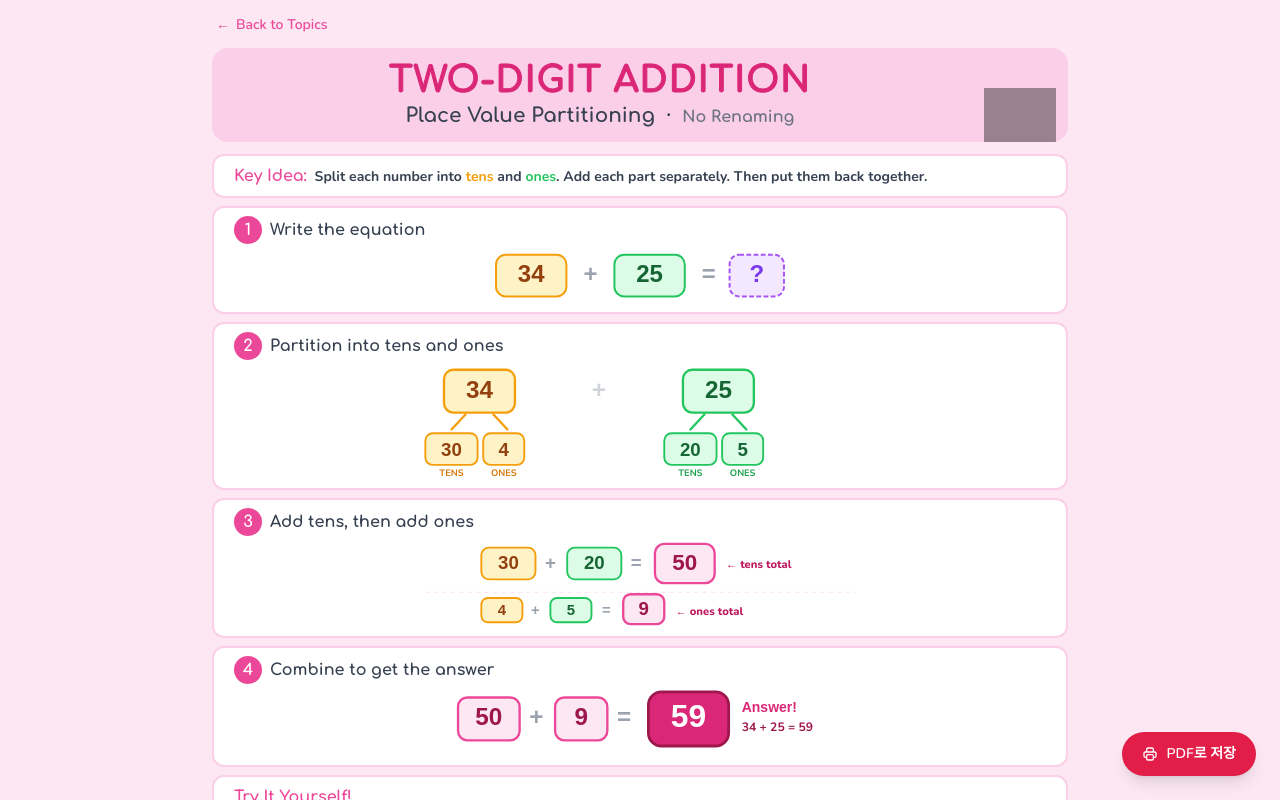
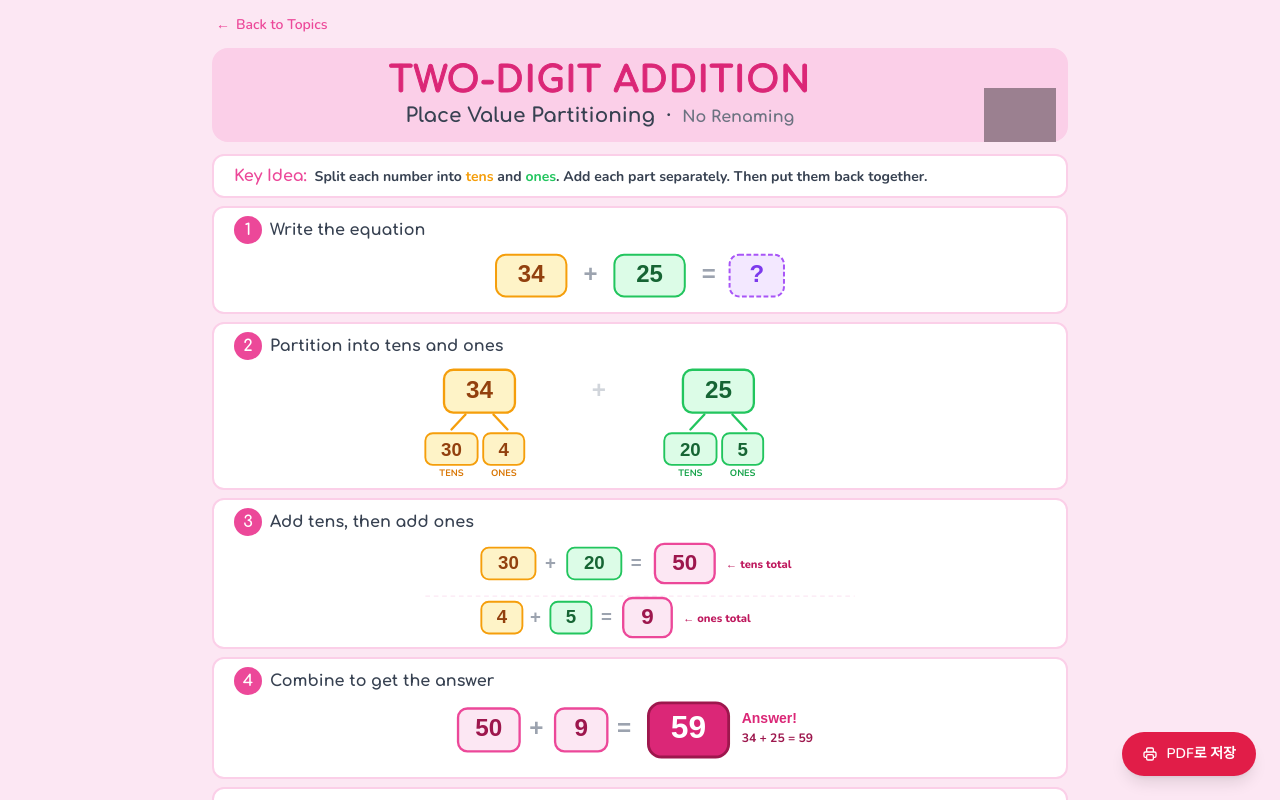
Before and after one commit to jerrinprojects/solveitposter, a Next.js app: page /math-strategies/addition-2digit in a window 1280 px wide. Shown: the top 800 px of the page. Built offline with nearby package versions, Linux system fonts and the light colour scheme; grey boxes are pictures that could not be loaded.

Commit message:
Fix ones row: match tens row box size and font size in Step 3

```diff
--- a/app/math-strategies/addition-2digit/page.tsx
+++ b/app/math-strategies/addition-2digit/page.tsx
@@ -117,7 +117,8 @@ export default function Addition2DigitPage() {
               <span className="bg-pink-500 text-white font-fredoka text-base rounded-full w-7 h-7 flex items-center justify-center flex-shrink-0" style={{ fontWeight: 900 }}>3</span>
               <p className="font-fredoka text-base text-gray-700" style={{ fontWeight: 900 }}>Add tens, then add ones</p>
             </div>
-            <svg viewBox="0 0 480 92" className="w-full max-w-md mx-auto block" aria-label="30+20=50, 4+5=9">
+            <svg viewBox="0 0 480 104" className="w-full max-w-md mx-auto block" aria-label="30+20=50, 4+5=9">
+              {/* Tens row */}
               <rect x="70" y="6" width="58" height="34" rx="8" fill="#fef3c7" stroke="#f59e0b" strokeWidth="2"/>
               <text x="99" y="29" textAnchor="middle" fontSize="20" fontWeight="900" fill="#92400e" fontFamily="Fredoka One, sans-serif">30</text>
               <text x="144" y="29" textAnchor="middle" fontSize="20" fontWeight="700" fill="#9ca3af" fontFamily="Fredoka One, sans-serif">+</text>
@@ -128,17 +129,18 @@ export default function Addition2DigitPage() {
               <text x="288" y="30" textAnchor="middle" fontSize="24" fontWeight="900" fill="#9d174d" fontFamily="Fredoka One, sans-serif">50</text>
               <text x="332" y="28" textAnchor="start" fontSize="12" fontWeight="800" fill="#be185d" fontFamily="Nunito, sans-serif">← tens total</text>
 
-              <line x1="10" y1="54" x2="470" y2="54" stroke="#fce7f3" strokeWidth="1.5" strokeDasharray="5,4"/>
+              <line x1="10" y1="58" x2="470" y2="58" stroke="#fce7f3" strokeWidth="1.5" strokeDasharray="5,4"/>
 
-              <rect x="70" y="60" width="44" height="26" rx="7" fill="#fef3c7" stroke="#f59e0b" strokeWidth="2"/>
-              <text x="92" y="78" textAnchor="middle" fontSize="16" fontWeight="900" fill="#92400e" fontFamily="Fredoka One, sans-serif">4</text>
-              <text x="128" y="78" textAnchor="middle" fontSize="16" fontWeight="700" fill="#9ca3af" fontFamily="Fredoka One, sans-serif">+</text>
-              <rect x="144" y="60" width="44" height="26" rx="7" fill="#dcfce7" stroke="#22c55e" strokeWidth="2"/>
-              <text x="166" y="78" textAnchor="middle" fontSize="16" fontWeight="900" fill="#166534" fontFamily="Fredoka One, sans-serif">5</text>
-              <text x="204" y="78" textAnchor="middle" fontSize="16" fontWeight="700" fill="#9ca3af" fontFamily="Fredoka One, sans-serif">=</text>
-              <rect x="222" y="56" width="44" height="32" rx="8" fill="#fce7f3" stroke="#ec4899" strokeWidth="2.5"/>
-              <text x="244" y="78" textAnchor="middle" fontSize="20" fontWeight="900" fill="#9d174d" fontFamily="Fredoka One, sans-serif">9</text>
-              <text x="278" y="78" textAnchor="start" fontSize="12" fontWeight="800" fill="#be185d" fontFamily="Nunito, sans-serif">← ones total</text>
+              {/* Ones row — same size as tens row */}
+              <rect x="70" y="64" width="44" height="34" rx="8" fill="#fef3c7" stroke="#f59e0b" strokeWidth="2"/>
+              <text x="92" y="87" textAnchor="middle" fontSize="20" fontWeight="900" fill="#92400e" fontFamily="Fredoka One, sans-serif">4</text>
+              <text x="128" y="87" textAnchor="middle" fontSize="20" fontWeight="700" fill="#9ca3af" fontFamily="Fredoka One, sans-serif">+</text>
+              <rect x="144" y="64" width="44" height="34" rx="8" fill="#dcfce7" stroke="#22c55e" strokeWidth="2"/>
+              <text x="166" y="87" textAnchor="middle" fontSize="20" fontWeight="900" fill="#166534" fontFamily="Fredoka One, sans-serif">5</text>
+              <text x="204" y="87" textAnchor="middle" fontSize="20" fontWeight="700" fill="#9ca3af" fontFamily="Fredoka One, sans-serif">=</text>
+              <rect x="222" y="60" width="52" height="42" rx="10" fill="#fce7f3" stroke="#ec4899" strokeWidth="2.5"/>
+              <text x="248" y="88" textAnchor="middle" fontSize="24" fontWeight="900" fill="#9d174d" fontFamily="Fredoka One, sans-serif">9</text>
+              <text x="286" y="86" textAnchor="start" fontSize="12" fontWeight="800" fill="#be185d" fontFamily="Nunito, sans-serif">← ones total</text>
             </svg>
           </div>
 
```
